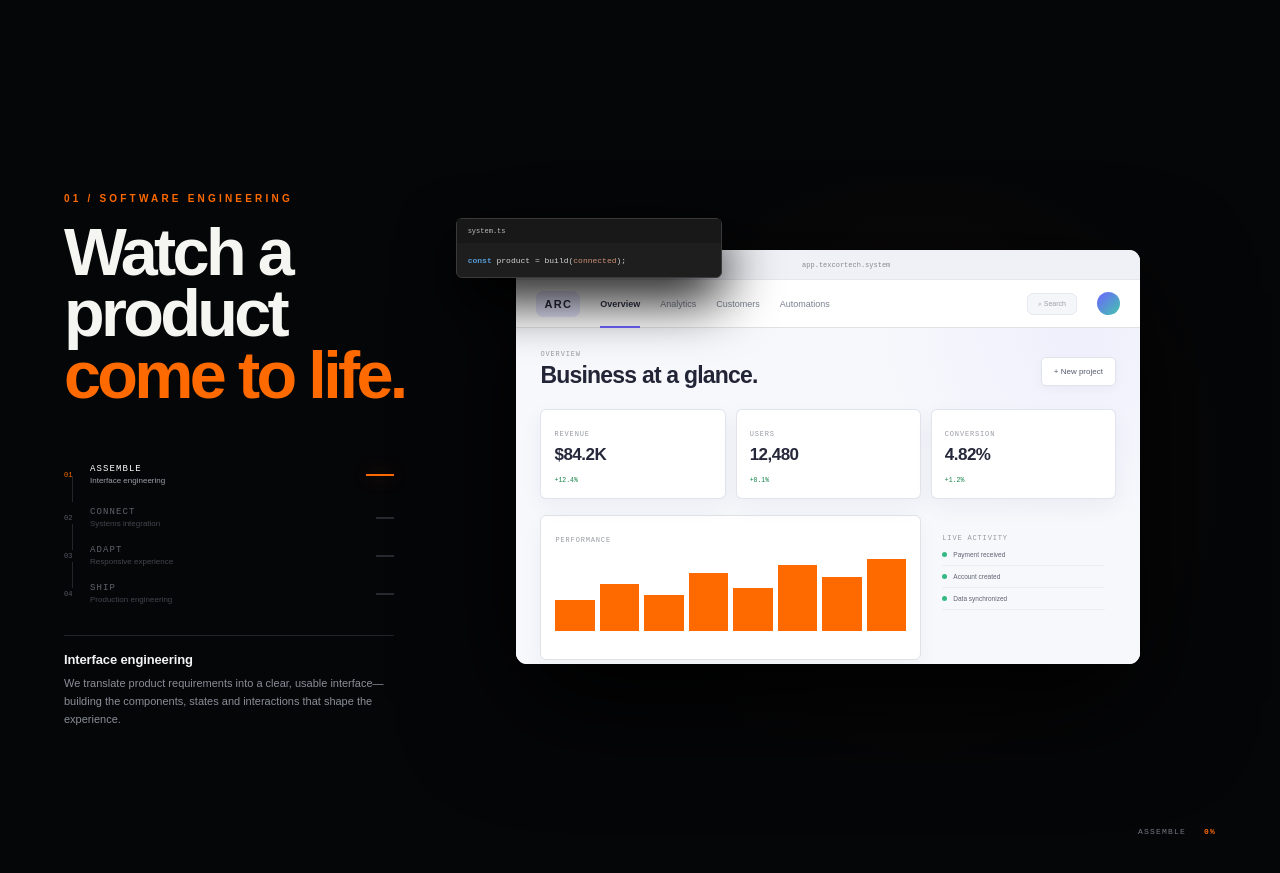
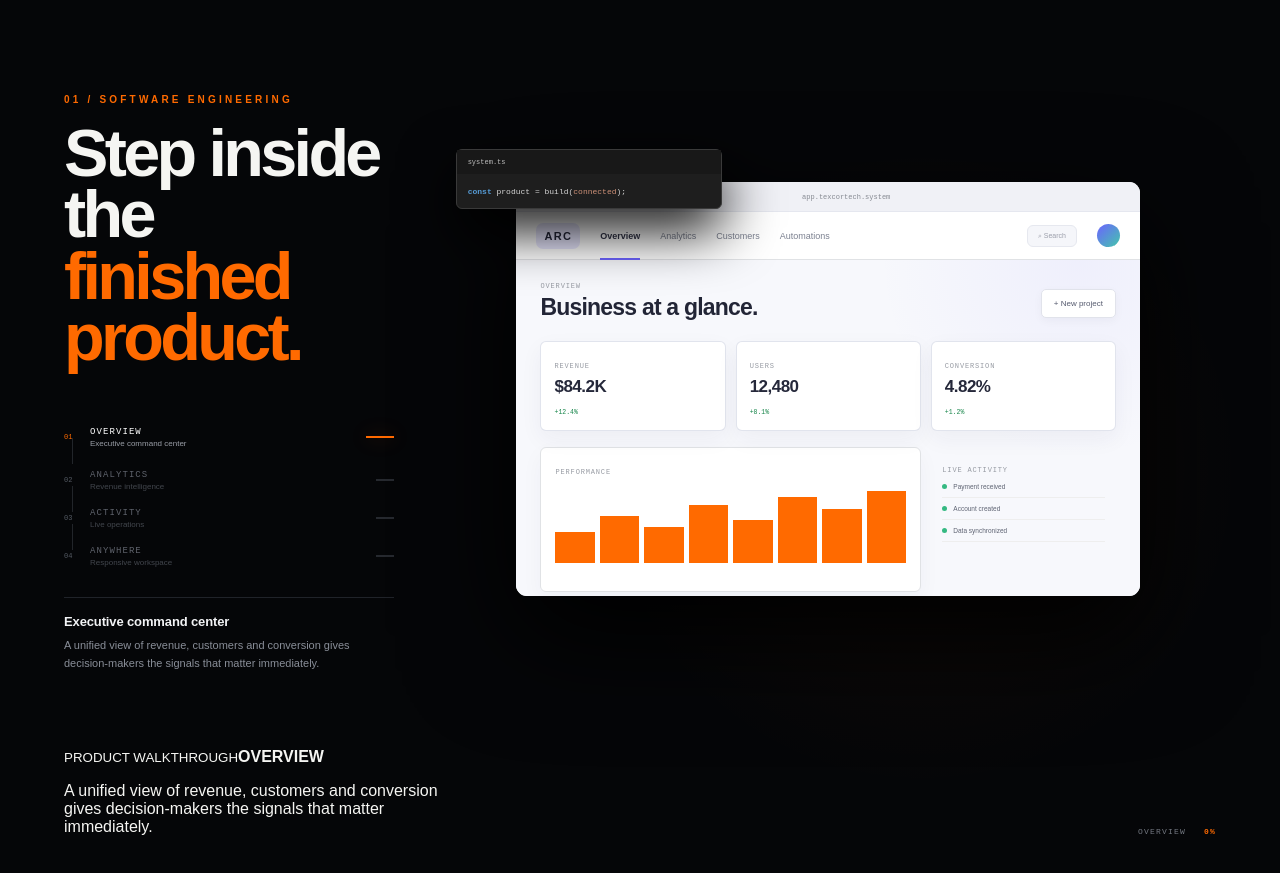
Before and after one commit to karisajoshua/texcortech-immersive, a Next.js app: page / in a window 1280 px wide. Shown: the part 3540-4413 px from the top of the page. Built offline with nearby package versions, Linux system fonts and the light colour scheme.

Commit message:
feat: turn software section into interactive dashboard walkthrough

```diff
--- a/src/components/SoftwareJourney.tsx
+++ b/src/components/SoftwareJourney.tsx
@@ -4,10 +4,10 @@ import gsap from "gsap";
 import {ScrollTrigger} from "gsap/ScrollTrigger";
 
 const labels=[
- ["01","ASSEMBLE","Interface engineering","We translate product requirements into a clear, usable interface—building the components, states and interactions that shape the experience."],
- ["02","CONNECT","Systems integration","The product connects to APIs, databases and business services so information can move reliably through the system in real time."],
- ["03","ADAPT","Responsive experience","The same product adapts intelligently across desktop and mobile, preserving hierarchy, usability and performance on every screen."],
- ["04","SHIP","Production engineering","We test, optimize and harden the completed system, then prepare it for a reliable production deployment."]
+ ["01","OVERVIEW","Executive command center","A unified view of revenue, customers and conversion gives decision-makers the signals that matter immediately."],
+ ["02","ANALYTICS","Revenue intelligence","Interactive performance analytics reveal momentum, patterns and business movement without leaving the workspace."],
+ ["03","ACTIVITY","Live operations","Real-time events surface payments, customer onboarding and completed workflows as they happen across the platform."],
+ ["04","ANYWHERE","Responsive workspace","The same operational intelligence adapts to mobile so teams can stay informed and act from anywhere."]
 ];
 
 export default function SoftwareJourney(){
@@ -15,23 +15,23 @@ export default function SoftwareJourney(){
  useEffect(()=>{gsap.registerPlugin(ScrollTrigger);const st=ScrollTrigger.create({trigger:root.current,start:"top top",end:"bottom bottom",scrub:true,onUpdate:self=>setProgress(self.progress)});return()=>st.kill()},[]);
  const stage=Math.min(3,Math.floor(progress*4));
  return <section ref={root} id="capabilities" className="software-story"><div className={"software-pin sw-stage-"+stage}>
-  <div className="sw-copy"><p className="eyebrow">01 / SOFTWARE ENGINEERING</p><h2>Watch a product<br/><em>come to life.</em></h2><div className="sw-story-nav">{labels.map((item,i)=><div key={item[0]} className={i===stage?"current":i<stage?"complete":""}><span>{item[0]}</span><section><b>{item[1]}</b><small>{item[2]}</small></section><i/></div>)}</div><div className="sw-caption"><b>{labels[stage][0]} / {labels[stage][1]}</b><strong>{labels[stage][2]}</strong><p>{labels[stage][3]}</p></div></div>
+  <div className="sw-copy"><p className="eyebrow">01 / SOFTWARE ENGINEERING</p><h2>Step inside the<br/><em>finished product.</em></h2><div className="sw-story-nav">{labels.map((item,i)=><div key={item[0]} className={i===stage?"current":i<stage?"complete":""}><span>{item[0]}</span><section><b>{item[1]}</b><small>{item[2]}</small></section><i/></div>)}</div><div className="sw-caption"><b>{labels[stage][0]} / {labels[stage][1]}</b><strong>{labels[stage][2]}</strong><p>{labels[stage][3]}</p></div></div>
   <div className="sw-visual">
    <div className="sw-browser">
     <div className="sw-browserbar"><i/><i/><i/><span>app.texcortech.system</span></div>
     <div className="sw-appnav"><strong>ARC</strong><span className="active">Overview</span><span>Analytics</span><span>Customers</span><span>Automations</span><div className="sw-search">⌕ Search</div><b/></div>
     <div className="sw-dashboard">
      <div className="sw-welcome"><small>OVERVIEW</small><h3>Business at a glance.</h3><button>+ New project</button></div>
-     <div className="sw-cards"><article><small>REVENUE</small><strong>$84.2K</strong><em>+12.4%</em></article><article><small>USERS</small><strong>12,480</strong><em>+8.1%</em></article><article><small>CONVERSION</small><strong>4.82%</strong><em>+1.2%</em></article></div>
-     <div className="sw-panels"><div className="sw-chart"><small>PERFORMANCE</small><div>{[42,63,48,78,58,88,72,96].map((h,i)=><i key={i} style={{height:h+"%"}}/>)}</div></div><div className="sw-feed"><small>LIVE ACTIVITY</small><p><i/>Payment received</p><p><i/>Account created</p><p><i/>Data synchronized</p></div></div>
+     <div className={"sw-cards sw-focus-"+stage}><article><small>REVENUE</small><strong>$84.2K</strong><em>+12.4%</em></article><article><small>USERS</small><strong>12,480</strong><em>+8.1%</em></article><article><small>CONVERSION</small><strong>4.82%</strong><em>+1.2%</em></article></div>
+     <div className={"sw-panels sw-focus-"+stage}><div className="sw-chart"><small>PERFORMANCE</small><div>{[42,63,48,78,58,88,72,96].map((h,i)=><i key={i} style={{height:h+"%"}}/>)}</div></div><div className="sw-feed"><small>LIVE ACTIVITY</small><p><i/>Payment received</p><p><i/>Account created</p><p><i/>Data synchronized</p></div></div>
     </div>
    </div>
    <div className="sw-code"><span>system.ts</span><code><b>const</b> product = build(<em>connected</em>);</code></div>
    <div className="sw-network"><span>CLIENT</span><i/><span>API</span><i/><span>DATA</span><b>200 OK</b></div>
-   <div className="sw-phone"><i/><small>OVERVIEW</small><strong>$84.2K</strong><span/><span/><span/></div>
-   <div className="sw-ready"><i>✓</i><div><small>DEPLOYMENT</small><b>Production ready</b></div></div>
+   <div className={"sw-phone "+(stage===3?"walkthrough-focus":"")}><i/><small>OVERVIEW</small><strong>$84.2K</strong><span/><span/><span/></div>
+   <div className={"sw-ready "+(stage===3?"walkthrough-ready":"")}><i>✓</i><div><small>DEPLOYMENT</small><b>Production ready</b></div></div>
    <div className="sw-orbit orbit-a"/><div className="sw-orbit orbit-b"/>
   </div>
-  <div className="sw-stage-label"><span>{labels[stage][1]}</span><b>{Math.round(progress*100)}%</b></div>
+  <div className="sw-callout"><small>PRODUCT WALKTHROUGH</small><b>{labels[stage][1]}</b><p>{labels[stage][3]}</p></div><div className="sw-stage-label"><span>{labels[stage][1]}</span><b>{Math.round(progress*100)}%</b></div>
  </div></section>
 }
```
